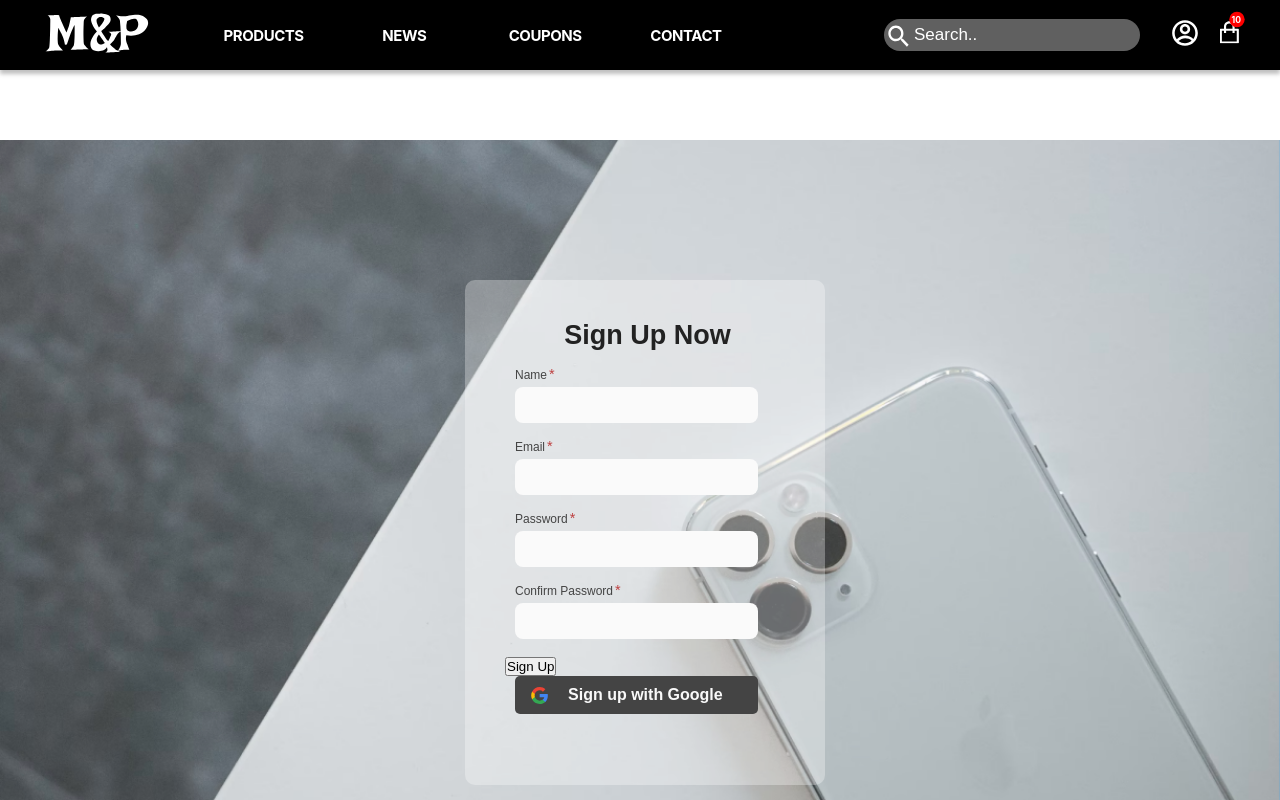
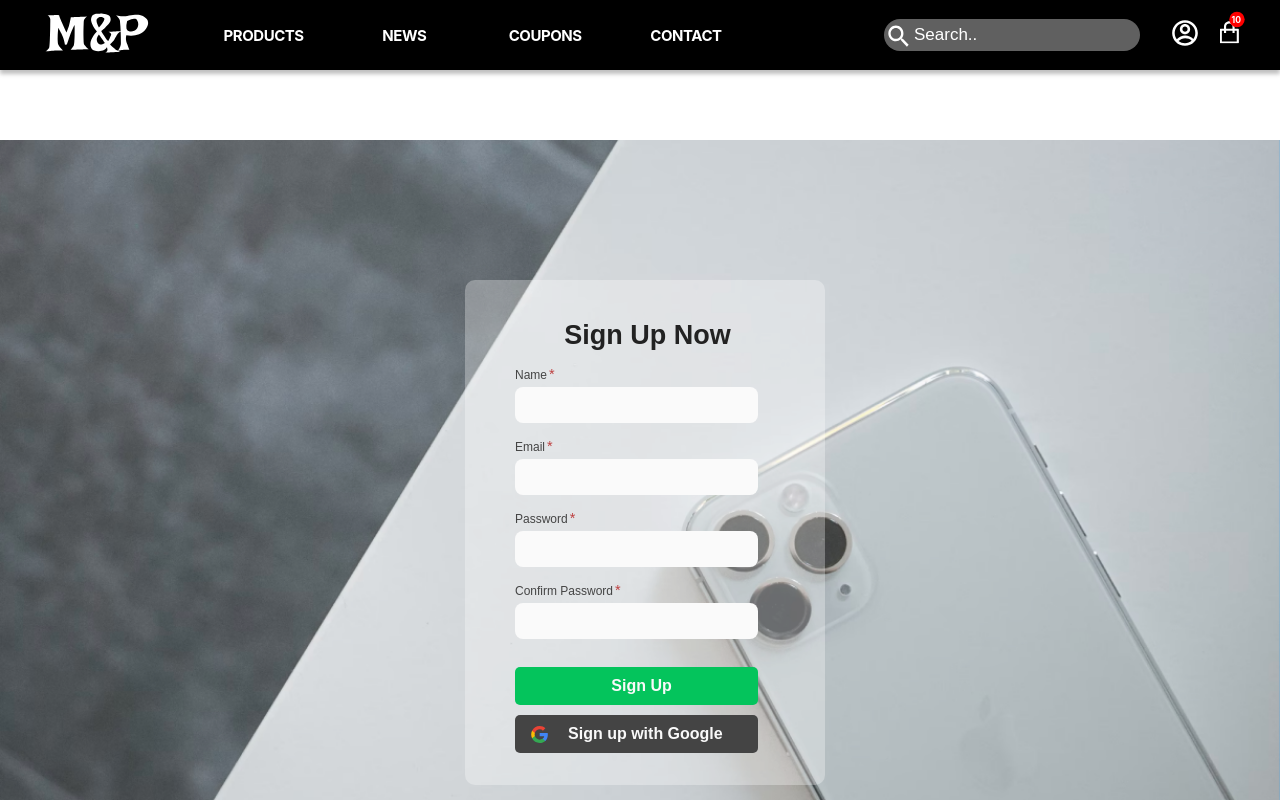
Before and after one commit to simplynormal/pip-mp, a React (Create React App) app: page /signup in a window 1280 px wide. Shown: the top 800 px of the page. Built offline with nearby package versions, Linux system fonts and the light colour scheme.

Commit message:
Fix sign up button

```diff
--- a/src/components/SignUp.js
+++ b/src/components/SignUp.js
@@ -43,7 +43,7 @@ export default class SignUp extends Component {
               <br />
 
               <div className="form-group">
-                <button type="submit" className="login">
+                <button type="submit" className="btn-signup login">
                   Sign Up
                 </button>
               </div>
--- a/src/css/SignUp.css
+++ b/src/css/SignUp.css
@@ -18,7 +18,7 @@
     margin-left: 2px;
 }
 
-input[type=text].inp-signup, input[type=password].inp-signup, button[type=submit].inp-signup {
+input[type=text].inp-signup, input[type=password].inp-signup, button[type=submit].btn-signup {
     appearance: none;
     background: none;
     border: none;
@@ -28,7 +28,7 @@ input[type=text].inp-signup, input[type=password].inp-signup, button[type=submit
     text-indent: 10px;
 }
 
-button[type=submit].inp-signup {
+button[type=submit].btn-signup {
     display: flex;
     align-items: center;
     justify-content: center;
```
